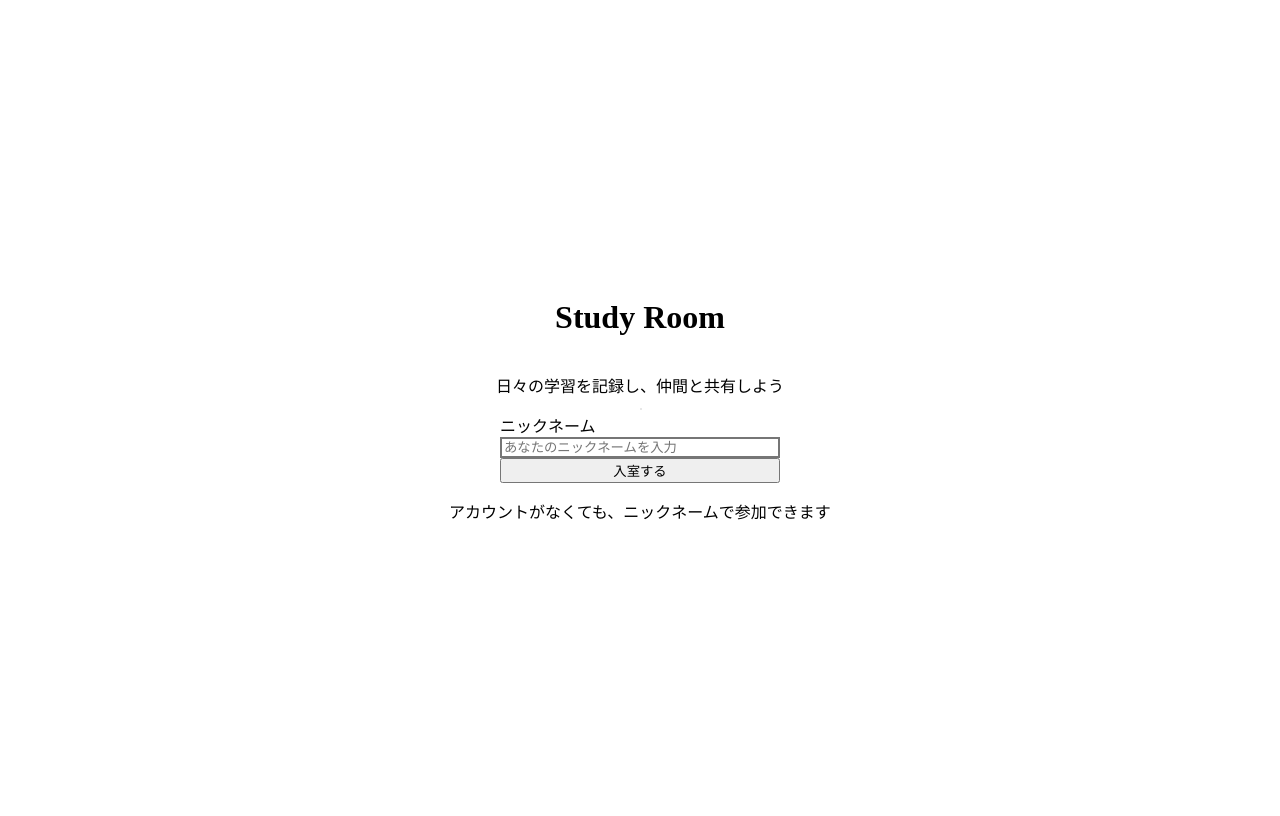
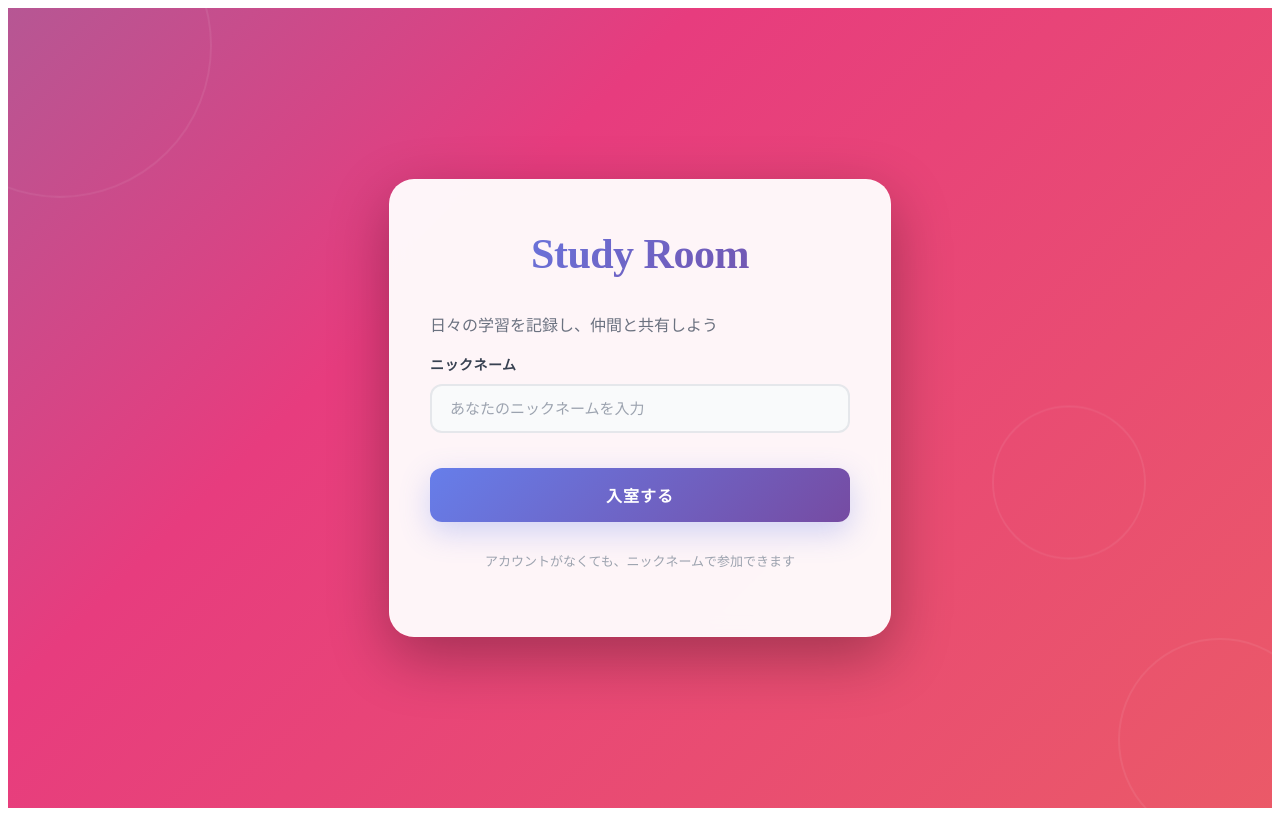
Before and after one commit to kuromaru01/studyroom, a React (Vite) app: page / in a window 1280 px wide. Built offline with nearby package versions, Linux system fonts and the light colour scheme.

Commit message:
入室画面ui改善

```diff
--- a/src/App.css
+++ b/src/App.css
@@ -1 +1,297 @@
-/* App.css は Tailwind CSS で処理するため空のままにします */
+/* ===== グラデーション背景アニメーション ===== */
+@keyframes gradientShift {
+  0% {
+    background-position: 0% 50%;
+  }
+  50% {
+    background-position: 100% 50%;
+  }
+  100% {
+    background-position: 0% 50%;
+  }
+}
+
+@keyframes float {
+  0%, 100% {
+    transform: translateY(0px);
+  }
+  50% {
+    transform: translateY(-20px);
+  }
+}
+
+@keyframes pulse-glow {
+  0%, 100% {
+    box-shadow: 0 0 20px rgba(59, 130, 246, 0.5);
+  }
+  50% {
+    box-shadow: 0 0 40px rgba(59, 130, 246, 0.8);
+  }
+}
+
+@keyframes slideInUp {
+  from {
+    opacity: 0;
+    transform: translateY(30px);
+  }
+  to {
+    opacity: 1;
+    transform: translateY(0);
+  }
+}
+
+@keyframes shimmer {
+  0% {
+    background-position: -1000px 0;
+  }
+  100% {
+    background-position: 1000px 0;
+  }
+}
+
+/* ===== ログイン画面コンテナ ===== */
+.login-container {
+  min-height: 100vh;
+  background: linear-gradient(-45deg, #ee7752, #e73c7e, #23a6d5, #23d5ab);
+  background-size: 400% 400%;
+  animation: gradientShift 15s ease infinite;
+  display: flex;
+  align-items: center;
+  justify-content: center;
+  position: relative;
+  overflow: hidden;
+}
+
+/* ===== バックグラウンド装飾要素 ===== */
+.background-circles {
+  position: absolute;
+  inset: 0;
+  opacity: 0.15;
+  pointer-events: none;
+}
+
+.circle {
+  position: absolute;
+  border: 2px solid rgba(255, 255, 255, 0.5);
+  border-radius: 50%;
+}
+
+.circle-1 {
+  width: 300px;
+  height: 300px;
+  top: -100px;
+  left: -100px;
+  animation: float 8s ease-in-out infinite;
+}
+
+.circle-2 {
+  width: 200px;
+  height: 200px;
+  bottom: -50px;
+  right: -50px;
+  animation: float 10s ease-in-out infinite 2s;
+}
+
+.circle-3 {
+  width: 150px;
+  height: 150px;
+  top: 50%;
+  right: 10%;
+  animation: float 12s ease-in-out infinite 4s;
+}
+
+/* ===== ログインカード ===== */
+.login-card {
+  background: rgba(255, 255, 255, 0.95);
+  backdrop-filter: blur(10px);
+  border-radius: 25px;
+  padding: 50px 40px;
+  max-width: 420px;
+  width: 100%;
+  margin: 0 20px;
+  box-shadow: 0 20px 60px rgba(0, 0, 0, 0.3);
+  position: relative;
+  z-index: 10;
+  animation: slideInUp 0.8s ease;
+  border: 1px solid rgba(255, 255, 255, 0.2);
+}
+
+/* ===== ロゴセクション ===== */
+.logo-section {
+  text-align: center;
+  margin-bottom: 35px;
+}
+
+.logo-title {
+  font-size: 42px;
+  font-weight: 800;
+  background: linear-gradient(135deg, #667eea 0%, #764ba2 100%);
+  -webkit-background-clip: text;
+  -webkit-text-fill-color: transparent;
+  background-clip: text;
+  margin: 0;
+  letter-spacing: -0.5px;
+  animation: slideInUp 0.8s ease 0.1s both;
+}
+
+.subtitle {
+  color: #6b7280;
+  font-size: 16px;
+  margin-top: 15px;
+  line-height: 1.6;
+  animation: slideInUp 0.8s ease 0.2s both;
+}
+
+/* ===== フォーム入力欄 ===== */
+.input-group {
+  margin-bottom: 25px;
+  animation: slideInUp 0.8s ease 0.3s both;
+}
+
+.input-label {
+  display: block;
+  font-size: 14px;
+  font-weight: 600;
+  color: #374151;
+  margin-bottom: 10px;
+  text-transform: uppercase;
+  letter-spacing: 0.5px;
+}
+
+.input-field {
+  width: 100%;
+  padding: 14px 18px;
+  border: 2px solid #e5e7eb;
+  border-radius: 12px;
+  font-size: 15px;
+  color: #1f2937;
+  background-color: #f9fafb;
+  transition: all 0.3s ease;
+  box-sizing: border-box;
+  font-weight: 500;
+}
+
+.input-field:focus {
+  outline: none;
+  border-color: #667eea;
+  background-color: #ffffff;
+  box-shadow: 0 0 0 3px rgba(102, 126, 234, 0.1);
+  transform: translateY(-2px);
+}
+
+.input-field::placeholder {
+  color: #9ca3af;
+}
+
+/* ===== ボタン ===== */
+.submit-button {
+  width: 100%;
+  padding: 15px 30px;
+  margin-top: 10px;
+  background: linear-gradient(135deg, #667eea 0%, #764ba2 100%);
+  color: white;
+  font-size: 16px;
+  font-weight: 700;
+  border: none;
+  border-radius: 12px;
+  cursor: pointer;
+  transition: all 0.3s ease;
+  position: relative;
+  overflow: hidden;
+  box-shadow: 0 10px 30px rgba(102, 126, 234, 0.3);
+  animation: slideInUp 0.8s ease 0.4s forwards;
+  text-transform: uppercase;
+  letter-spacing: 1px;
+}
+
+.submit-button:before {
+  content: '';
+  position: absolute;
+  top: 0;
+  left: -100%;
+  width: 100%;
+  height: 100%;
+  background: linear-gradient(90deg, transparent, rgba(255, 255, 255, 0.2), transparent);
+  transition: left 0.5s ease;
+}
+
+.submit-button:hover {
+  transform: translateY(-4px);
+  box-shadow: 0 15px 40px rgba(102, 126, 234, 0.4),
+              0 0 20px rgba(102, 126, 234, 0.6),
+              0 0 40px rgba(102, 126, 234, 0.3);
+}
+
+.submit-button:hover:before {
+  left: 100%;
+}
+
+.submit-button:active {
+  transform: translateY(-1px);
+  box-shadow: 0 5px 15px rgba(102, 126, 234, 0.2);
+}
+
+/* ===== フッターテキスト ===== */
+.footer-text {
+  text-align: center;
+  color: #9ca3af;
+  font-size: 13px;
+  margin-top: 30px;
+  animation: slideInUp 0.8s ease 0.5s both;
+  line-height: 1.6;
+}
+
+/* ===== レスポンシブ対応 ===== */
+@media (max-width: 640px) {
+  .login-card {
+    padding: 40px 25px;
+    border-radius: 20px;
+  }
+
+  .logo-title {
+    font-size: 36px;
+  }
+
+  .subtitle {
+    font-size: 15px;
+  }
+
+  .submit-button {
+    padding: 12px 24px;
+    font-size: 15px;
+  }
+}
+
+/* ===== ダークモード対応 ===== */
+@media (prefers-color-scheme: dark) {
+  .login-card {
+    background: rgba(31, 41, 55, 0.95);
+  }
+
+  .input-label {
+    color: #e5e7eb;
+  }
+
+  .input-field {
+    background-color: #374151;
+    border-color: #4b5563;
+    color: #f3f4f6;
+  }
+
+  .input-field:focus {
+    background-color: #1f2937;
+    border-color: #667eea;
+  }
+
+  .input-field::placeholder {
+    color: #6b7280;
+  }
+
+  .subtitle {
+    color: #d1d5db;
+  }
+
+  .footer-text {
+    color: #9ca3af;
+  }
+}
--- a/src/components/LoginScreen.jsx
+++ b/src/components/LoginScreen.jsx
@@ -1,52 +1,50 @@
 export default function LoginScreen() {
   return (
-    <div className="min-h-screen bg-gray-50 flex items-center justify-center relative overflow-hidden">
+    <div className="login-container">
       {/* 背景のドット柄パターン */}
-      <div className="absolute inset-0 opacity-10">
-        <div className="absolute top-10 left-10 w-20 h-20 border border-blue-400 rounded-full"></div>
-        <div className="absolute bottom-20 right-20 w-32 h-32 border border-blue-400 rounded-full"></div>
-        <div className="absolute top-1/2 right-10 w-16 h-16 border border-blue-300 rounded-full"></div>
+      <div className="background-circles">
+        <div className="circle circle-1"></div>
+        <div className="circle circle-2"></div>
+        <div className="circle circle-3"></div>
       </div>
 
       {/* ログインカード */}
-      <div className="relative z-10 bg-white rounded-2xl shadow-2xl p-8 md:p-12 max-w-md w-full mx-4">
+      <div className="login-card">
         {/* ロゴ */}
-        <div className="flex items-center justify-center mb-8">
-          <h1 className="text-4xl font-bold text-blue-600">Study Room</h1>
+        <div className="logo-section">
+          <h1 className="logo-title">Study Room</h1>
         </div>
 
         {/* 説明文 */}
-        <p className="text-center text-gray-600 text-lg mb-8">
+        <p className="subtitle">
           日々の学習を記録し、仲間と共有しよう
         </p>
 
         {/* フォームコンテナ */}
-        <div className="flex flex-col items-center">
+        <div>
           {/* ニックネーム入力欄 */}
-          <div className="mb-6" style={{ width: '280px', maxWidth: '280px' }}>
-            <label htmlFor="nickname" className="block text-sm font-medium text-gray-700 mb-2">
+          <div className="input-group">
+            <label htmlFor="nickname" className="input-label">
               ニックネーム
             </label>
             <input
               id="nickname"
               type="text"
               placeholder="あなたのニックネームを入力"
-              className="px-4 py-3 border-2 border-gray-300 rounded-lg focus:outline-none focus:border-blue-600 transition-colors text-gray-900 placeholder-gray-400"
-              style={{ width: '280px', maxWidth: '280px', boxSizing: 'border-box' }}
+              className="input-field"
             />
           </div>
 
           {/* 入室するボタン */}
           <button
-            className="bg-blue-600 hover:bg-blue-700 text-white font-semibold py-3 rounded-lg transition-all duration-200 transform hover:scale-105 active:scale-95 shadow-md hover:shadow-lg"
-            style={{ width: '280px', maxWidth: '280px', boxSizing: 'border-box' }}
+            className="submit-button"
           >
             入室する
           </button>
         </div>
 
         {/* フッター */}
-        <p className="text-center text-gray-500 text-sm mt-8">
+        <p className="footer-text">
           アカウントがなくても、ニックネームで参加できます
         </p>
       </div>
```
